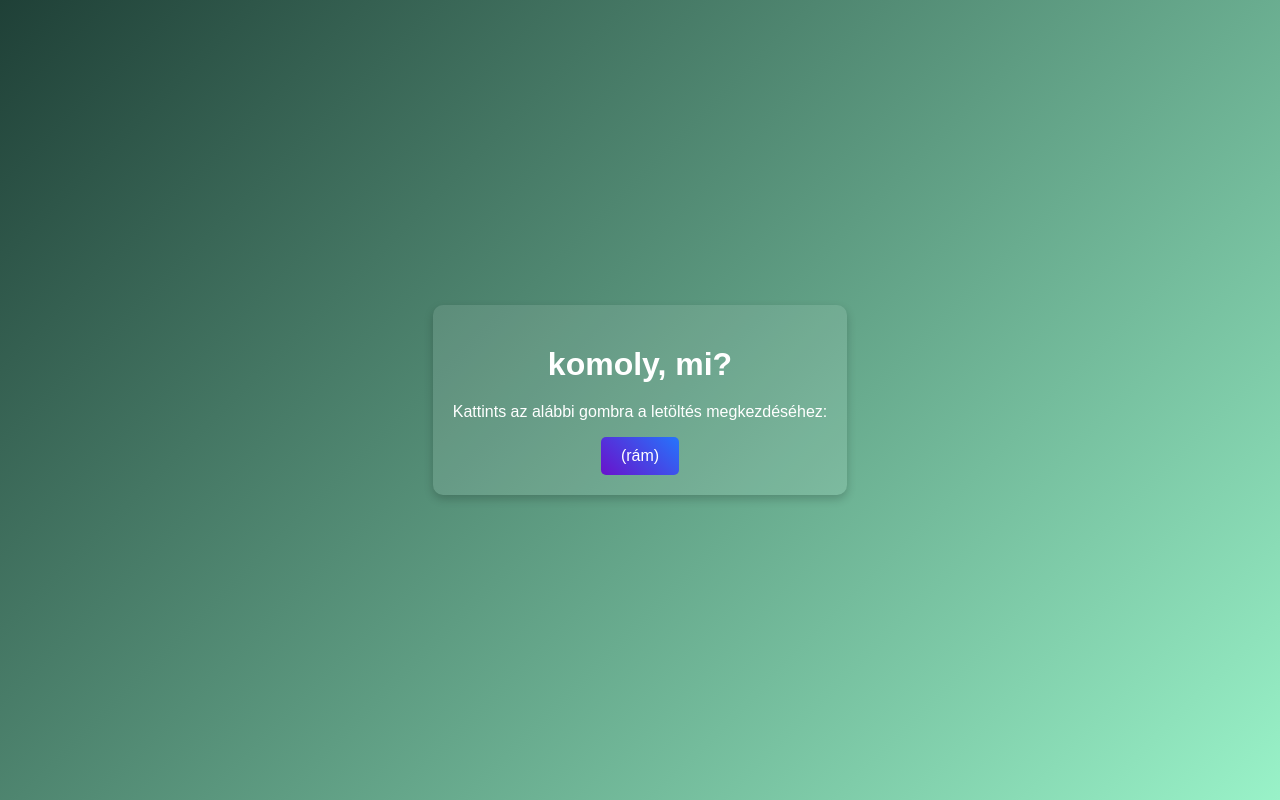
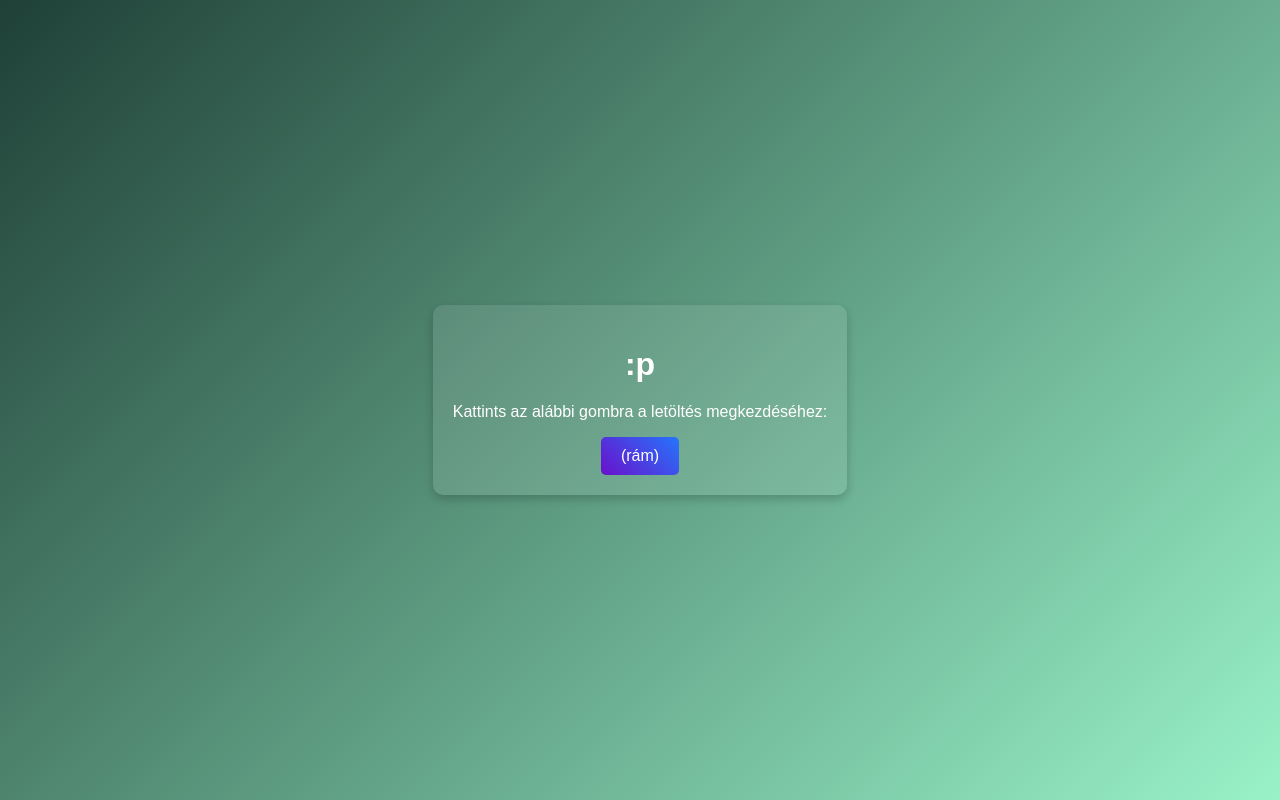
Before and after one commit to cxtboyz/torihazi, a plain HTML site: page index.html in a window 1280 px wide. Drawn offline with Linux system fonts and the light colour scheme.

Commit message:
Update index.html

```diff
--- a/index.html
+++ b/index.html
@@ -49,7 +49,7 @@
 </head>
 <body>
     <div class="container">
-        <h1>komoly, mi?</h1>
+        <h1>:p</h1>
         <p>Kattints az alábbi gombra a letöltés megkezdéséhez:</p>
         <a href="https://cxtboyz.github.io/torihazi/MO_az_abszolutizmus_koraban.pptx" class="download-btn" download>(rám)</a>
     </div>
```
